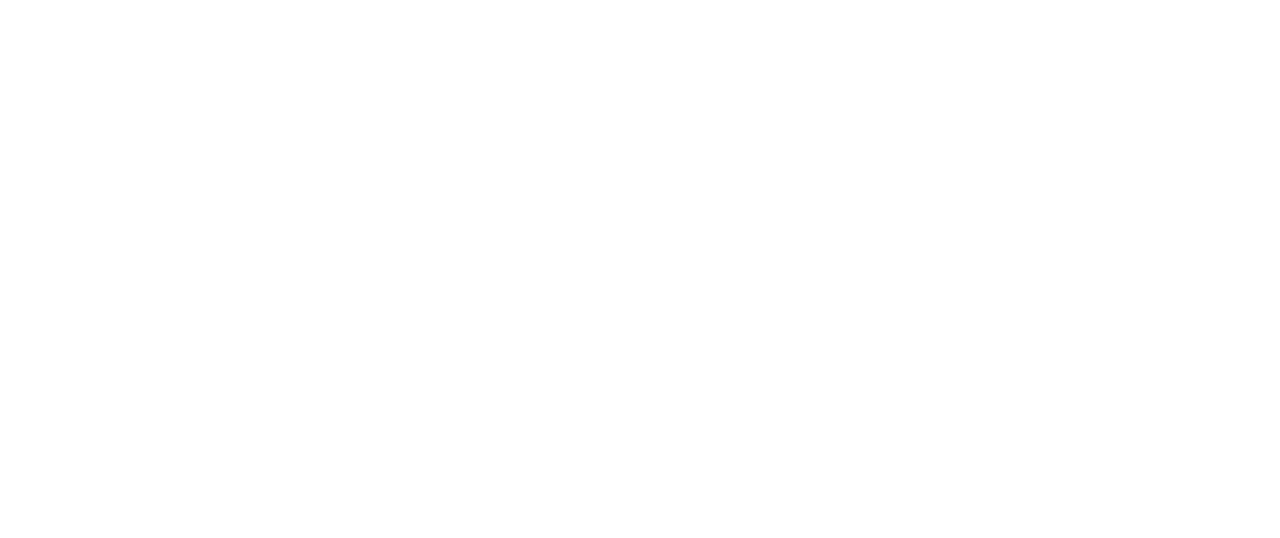
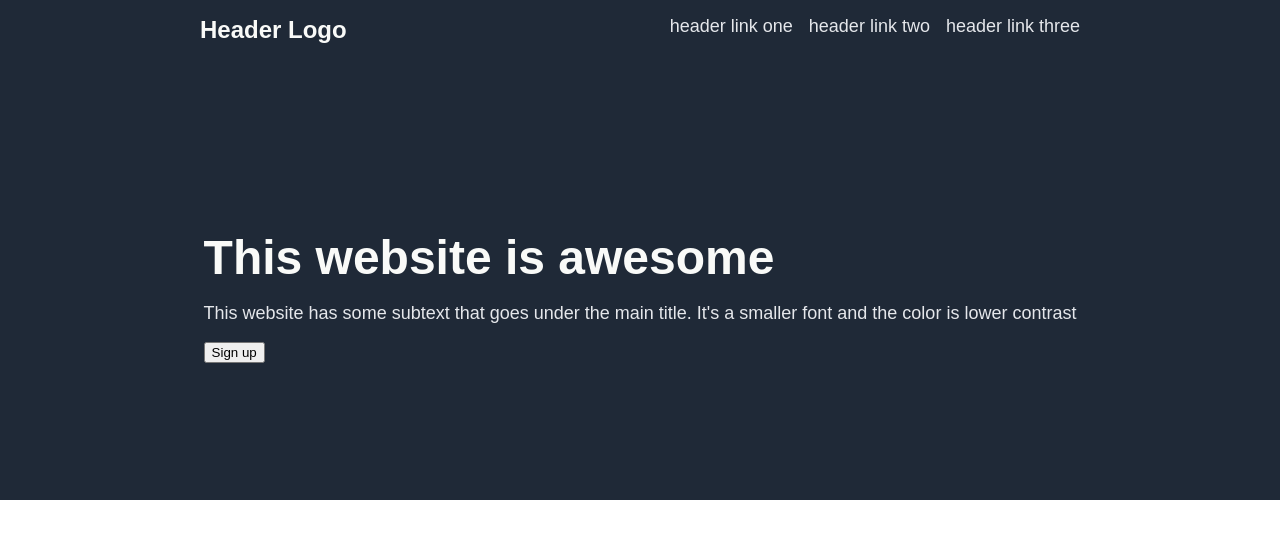
Before and after one commit to angel-472/odin-landing-page, a plain HTML site: page index.html in a window 1280 px wide. Drawn offline with Linux system fonts and the light colour scheme.

Commit message:
Work on html and css of first section

```diff
--- a/index.html
+++ b/index.html
@@ -2,9 +2,27 @@
 <html lang="en">
   <head>
     <meta charset="utf-8">
+    <link rel="stylesheet" href="style.css">
     <title>Awesome Landing Page</title>
   </head>
 
   <body>
+    <div class="head">
+      <div class="header">
+        <a class="logo">Header Logo</a>
+        <div class="links">
+          <a class="link">header link one</a>
+          <a class="link">header link two</a>
+          <a class="link">header link three</a>
+        </div>
+      </div>
+      <div class="content">
+        <div class="head-text">
+          <h1>This website is awesome</h1>
+          <p>This website has some subtext that goes under the main title. It's a smaller font and the color is lower contrast</p>
+          <button>Sign up</button>
+        </div>
+      </div>
+    </div>
   </body>
 </html>
--- a/style.css
+++ b/style.css
@@ -0,0 +1,54 @@
+body {
+  display: flex;
+  flex-direction: column;
+  margin: 0;
+  font-family: sans-serif;
+}
+
+.head {
+  display: flex;
+  flex-direction: column;
+  color: white;
+  background-color: #1f2937;
+  height: 500px;
+  padding-left: 200px;
+  padding-right: 200px;
+}
+
+.header {
+  display: flex;
+  padding: 16px 0px;
+}
+.header .logo{
+  font-size: 24px;
+  font-weight: bold;
+  color: #f9faf8;
+}
+
+.header .links {
+  display: flex;
+  margin-left: auto;
+  gap: 16px;
+  font-size: 18px;
+  color: #e5e7eb;
+}
+
+.head .content {
+  display: flex;
+  align-items: center;
+  justify-content: center;
+  flex-grow: 1;
+  flex-wrap: wrap;
+}
+
+.head .content .head-text h1 {
+  color: #f9faf8;
+  font-weight: bolder;
+  font-size: 48px;
+  margin-bottom: 0px;
+}
+
+.head .content .head-text p {
+  font-size: 18px;
+  color: #e5e7eb;
+}
```
